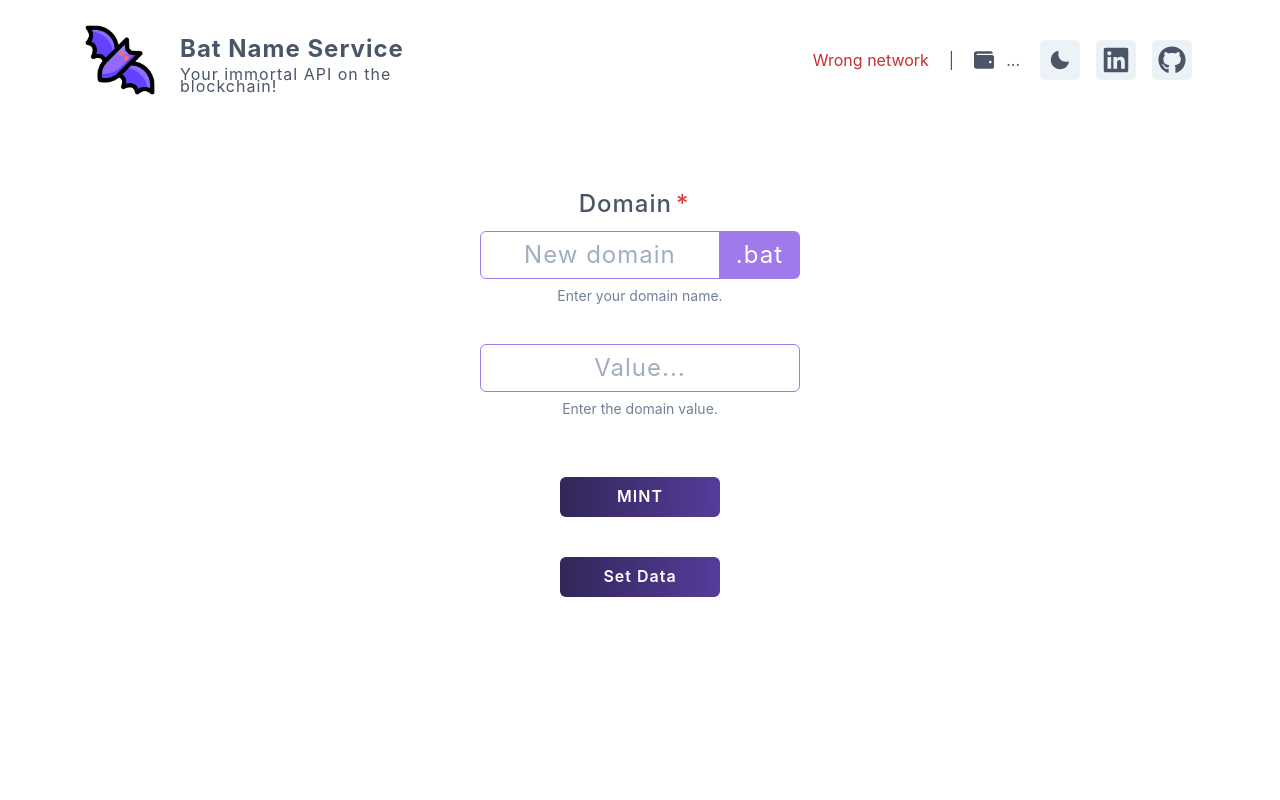
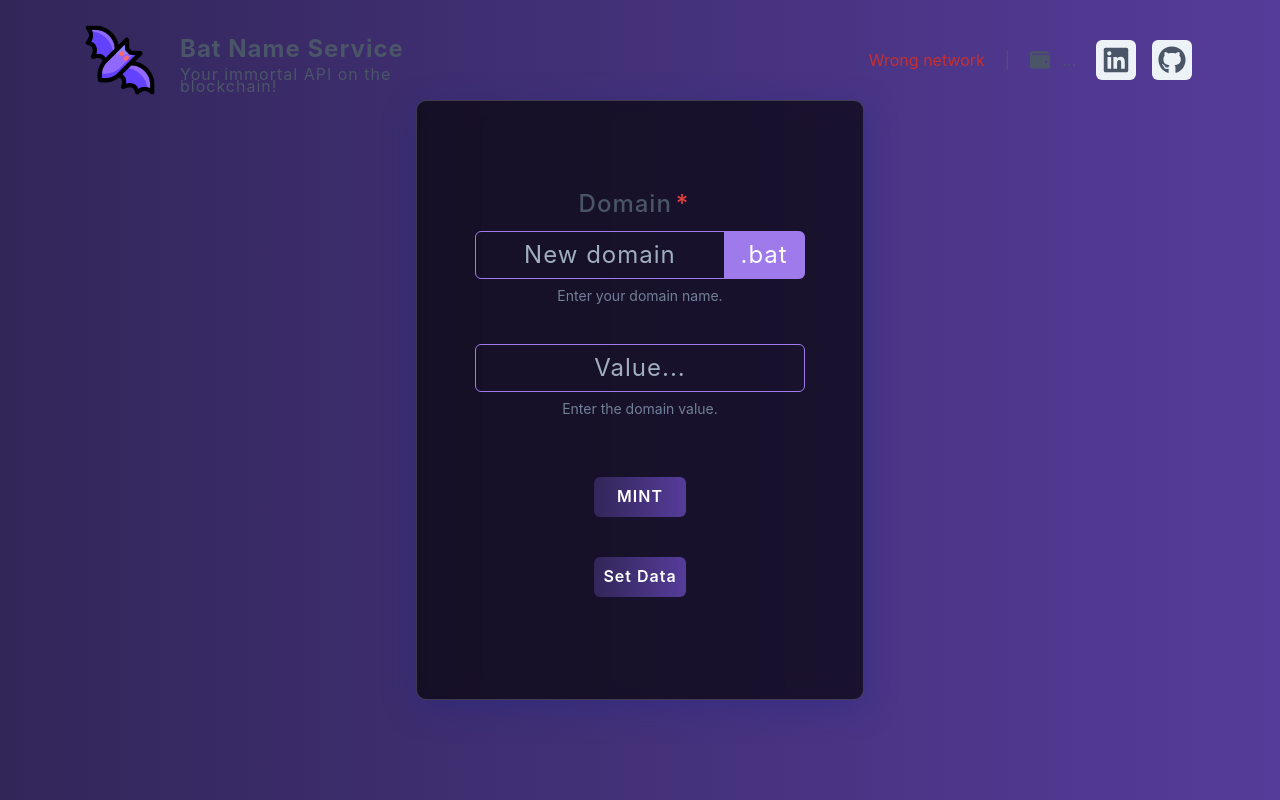
Before and after one commit to BraianVaylet/buildspace-bat-domains-ui, a Next.js app: page /dashboard in a window 1280 px wide. Built offline with nearby package versions, Linux system fonts and the light colour scheme.

Commit message:
test contract + update UI

```diff
--- a/components/Layout.jsx
+++ b/components/Layout.jsx
@@ -12,6 +12,7 @@ const Layout = ({
   head,
   chain = false,
   address = '',
+  themes = false,
   children
 }) => {
   const { colorMode, toggleColorMode } = useColorMode()
@@ -103,6 +104,7 @@ const Layout = ({
           <Text px={3}>{handleAddress()}</Text>
         </Flex>
 
+        {themes && (
           <Tooltip hasArrow label={'Change theme'} bg={'gray.900'} color={'white'}>
             <IconButton
               mx={2}
@@ -118,6 +120,7 @@ const Layout = ({
               }
             />
           </Tooltip>
+        )}
         {contract.map(ctr => (
           <Tooltip key={ctr.title} hasArrow label={ctr.title} bg={'gray.900'} color={'white'}>
             <IconButton
--- a/pages/dashboard.jsx
+++ b/pages/dashboard.jsx
@@ -6,8 +6,10 @@ import { useRouter } from 'next/router'
 import { ethers } from 'ethers'
 import { CurrentAccountContext } from 'context/CurrentAccountContext'
 import Layout from 'components/Layout'
-import { Button, Flex, FormControl, FormHelperText, FormLabel, Input, InputGroup, InputRightAddon, Spinner } from '@chakra-ui/react'
+import { Button, Center, Flex, FormControl, FormHelperText, FormLabel, Input, InputGroup, InputRightAddon, Spinner } from '@chakra-ui/react'
 import { CONTRACT } from 'utils/contracts'
+
+const tld = '.bat'
 
 const Dashboard = () => {
   const router = useRouter()
@@ -95,13 +97,54 @@ const Dashboard = () => {
         minH={'100vh'}
         py={5}
         px={'25%'}
+        bgGradient='linear(to-l, purple.700, purple.900)'
       >
         <Flex
           direction={'column'}
           align={'center'}
           justify={'center'}
+          w={'70%'}
+        >
+          <Center
             w={'100%'}
+            p={10}
+            backgroundColor={'rgba( 0, 0, 0, 0.65 )'}
+            boxShadow={'0 8px 32px 0 rgba( 31, 38, 135, 0.37 )'}
+            backdropFilter={'blur( 10.5px )'}
+            borderRadius={'10px'}
+            border={'1px solid rgba( 255, 255, 255, 0.18 )'}
+            minHeight={'600px'}
+            zIndex={'1'}
+            position={'relative'}
           >
+            {loader &&
+              (
+                <Center
+                  w={'100%'}
+                  h={'100%'}
+                  backgroundColor={'rgba( 0, 0, 0, 0.45 )'}
+                  boxShadow={'0 8px 32px 0 rgba( 31, 38, 135, 0.37 )'}
+                  backdropFilter={'blur( 10.5px )'}
+                  borderRadius={'10px'}
+                  border={'1px solid rgba( 255, 255, 255, 0.18 )'}
+                  minHeight={'600px'}
+                  zIndex={'2'}
+                  position={'absolute'}
+                  top={'0'}
+                  bottom={'0'}
+                  left={'0'}
+                  right={'0'}
+                >
+                  <Spinner
+                    thickness='6px'
+                    speed='0.65s'
+                    emptyColor='purple.900'
+                    color='purple.700'
+                    size='xl'
+                  />
+                </Center>
+              )}
+
               <Flex
                 as={'form'}
                 onSubmit={handleSubmit}
@@ -116,7 +159,7 @@ const Dashboard = () => {
                   direction={'column'}
                   align={'center'}
                   justify={'center'}
-              w={'50%'}
+                  w={'90%'}
                 >
                   <FormLabel
                     htmlFor='domain'
@@ -145,19 +188,18 @@ const Dashboard = () => {
                       fontSize={'2xl'}
                       letterSpacing={1}
                       color={'white'}
-                  children='.bat'
+                      children={tld}
                     />
                   </InputGroup>
                   <FormHelperText>Enter your domain name.</FormHelperText>
                 </FormControl>
-
                 <FormControl
                   isRequired
                   as={Flex}
                   direction={'column'}
                   align={'center'}
                   justify={'center'}
-              w={'50%'}
+                  w={'90%'}
                   mt={10}
                 >
                   <InputGroup size='lg'>
@@ -175,7 +217,6 @@ const Dashboard = () => {
                   </InputGroup>
                   <FormHelperText>Enter the domain value.</FormHelperText>
                 </FormControl>
-
                 <Flex
                   direction={'column'}
                   align={'center'}
@@ -183,17 +224,6 @@ const Dashboard = () => {
                   w={'25%'}
                   mt={10}
                 >
-              {loader
-                ? (
-                  <Spinner
-                    thickness='4px'
-                    speed='0.65s'
-                    emptyColor='purple.900'
-                    color='purple.700'
-                    size='xl'
-                  />
-                  )
-                : (
                   <Button
                     onClick={mintDomain}
                     my={5}
@@ -207,7 +237,6 @@ const Dashboard = () => {
                   >
                     MINT
                   </Button>
-                  )}
                   <Button
                     my={5}
                     w={'100%'}
@@ -221,8 +250,9 @@ const Dashboard = () => {
                     Set Data
                   </Button>
                 </Flex>
+              </Flex>
 
-          </Flex>
+          </Center>
         </Flex>
       </Flex>
     </Layout>
--- a/utils/contracts/index.js
+++ b/utils/contracts/index.js
@@ -2,7 +2,7 @@ import contractJson from './abis/Domains.json'
 
 export const CONTRACT = {
   BAT_NAME_SERVICE: {
-    ADDRESS: '0x7C6f0949aCB5D8CcC5faAA5Abe4eAb54DD88F81D',
+    ADDRESS: '0x0e2FAB00b661464DFaEfdc4913EeDF3BF8F37Cd7',
     ABI: contractJson.abi
   }
 }
```
Lines whose indentation alone changed are shown as unchanged.
